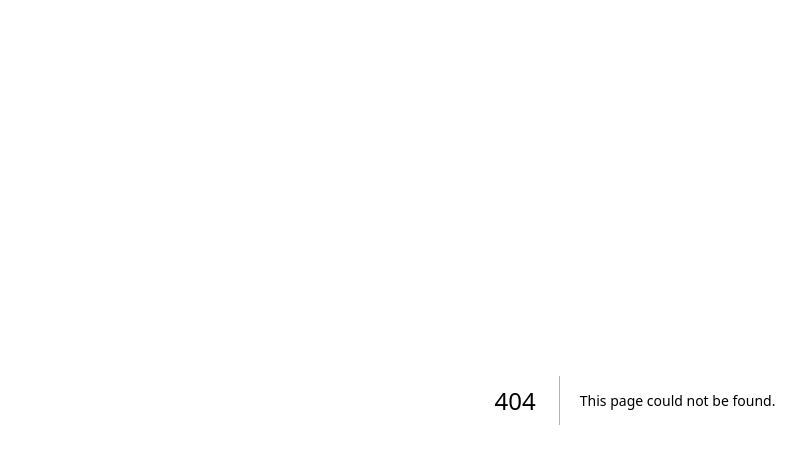
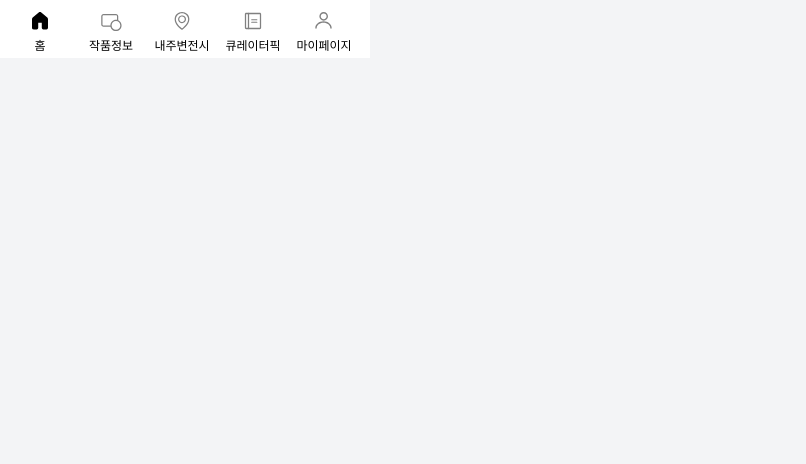
Before and after one commit to super-charger/artmap-archived, a Next.js app: page /home in a window 1280 px wide. Before the commit this address had no page. Shown: the top 464 px of the page, without its empty margins (5-811 px from the left). Built offline with nearby package versions, Linux system fonts and the light colour scheme.

Commit message:
feat : BottomNav 컴포넌트 추가

```diff
--- /dev/null
+++ b/src/app/home/page.tsx
@@ -0,0 +1,9 @@
+import BottomNav from "@/components/bottom-nav/BottomNav";
+
+export default function Home() {
+    return (
+        <>
+            <BottomNav/>
+        </>
+    );
+}
--- a/src/app/layout.tsx
+++ b/src/app/layout.tsx
@@ -13,7 +13,7 @@ export default function RootLayout({
 }>) {
     return (
         <html lang="kr">
-        <body
+        <body className={"bg-gray-100"}
         >
         {children}
         </body>
--- /dev/null
+++ b/src/components/bottom-nav/BottomNav.tsx
@@ -0,0 +1,64 @@
+'use client'
+import {usePathname} from 'next/navigation';
+import Image from 'next/image';
+import {useEffect, useState} from 'react';
+
+export default function BottomNav() {
+    const pathname = usePathname();
+    const [currentRoute, setCurrentRoute] = useState(pathname);
+
+    useEffect(() => {
+        setCurrentRoute(pathname);
+    }, [pathname]);
+
+    return (
+        <>
+            <div className="w-[375px] h-[58px] bg-white flex justify-between">
+                <div className="w-[375px] h-[58px] left-0 top-0 absolute">
+                </div>
+                <div
+                    className="w-[56px] h-[46px] flex flex-col justify-center items-center gap-1 left-[17px] top-[9px] absolute">
+                    <Image src={currentRoute === '/home' ? "/icons/tab/home-on.svg" : "/icons/tab/home-off.svg"}
+                           width={24} height={24} alt={"home"}/>
+                    <div
+                        className="text-center text-black text-xs font-normal font-['Noto Sans KR'] leading-[18px] whitespace-nowrap">홈
+                    </div>
+                </div>
+                <div
+                    className="w-[56px] h-[46px] flex flex-col justify-center items-center gap-1 left-[88px] top-[9px] absolute">
+                    <Image src={currentRoute === '/art' ? "/icons/tab/art-on.svg" : "/icons/tab/art-off.svg"} width={24}
+                           height={24} alt={"art"}/>
+                    <div
+                        className="text-center text-black text-xs font-normal font-['Noto Sans KR'] leading-[18px] whitespace-nowrap">작품정보
+                    </div>
+                </div>
+                <div
+                    className="w-[56px] h-[46px] flex flex-col justify-center items-center gap-1 left-[159px] top-[9px] absolute">
+                    <Image src={currentRoute === '/map' ? "/icons/tab/map-on.svg" : "/icons/tab/map-off.svg"} width={24}
+                           height={24} alt={"map"}/>
+                    <div
+                        className="text-center text-black text-xs font-normal font-['Noto Sans KR'] leading-[18px] whitespace-nowrap">내주변전시
+                    </div>
+                </div>
+                <div
+                    className="w-[56px] h-[46px] flex flex-col justify-center items-center gap-1 left-[230px] top-[9px] absolute">
+
+                    <Image
+                        src={currentRoute === '/curator' ? "/icons/tab/curator-on.svg" : "/icons/tab/curator-off.svg"}
+                        width={24} height={24} alt={"curator"}/>
+                    <div
+                        className="text-center text-black text-xs font-normal font-['Noto Sans KR'] leading-[18px] whitespace-nowrap">큐레이터픽
+                    </div>
+                </div>
+                <div
+                    className="w-[56px] h-[46px] flex flex-col justify-center items-center gap-1 left-[301px] top-[9px] absolute">
+                    <Image src={currentRoute === '/mypage' ? "/icons/tab/mypage-on.svg" : "/icons/tab/mypage-off.svg"}
+                           width={24} height={24} alt={"mypage"}/>
+                    <div
+                        className="text-center text-black text-xs font-normal font-['Noto Sans KR'] leading-[18px] whitespace-nowrap">마이페이지
+                    </div>
+                </div>
+            </div>
+        </>
+    );
+}
```
